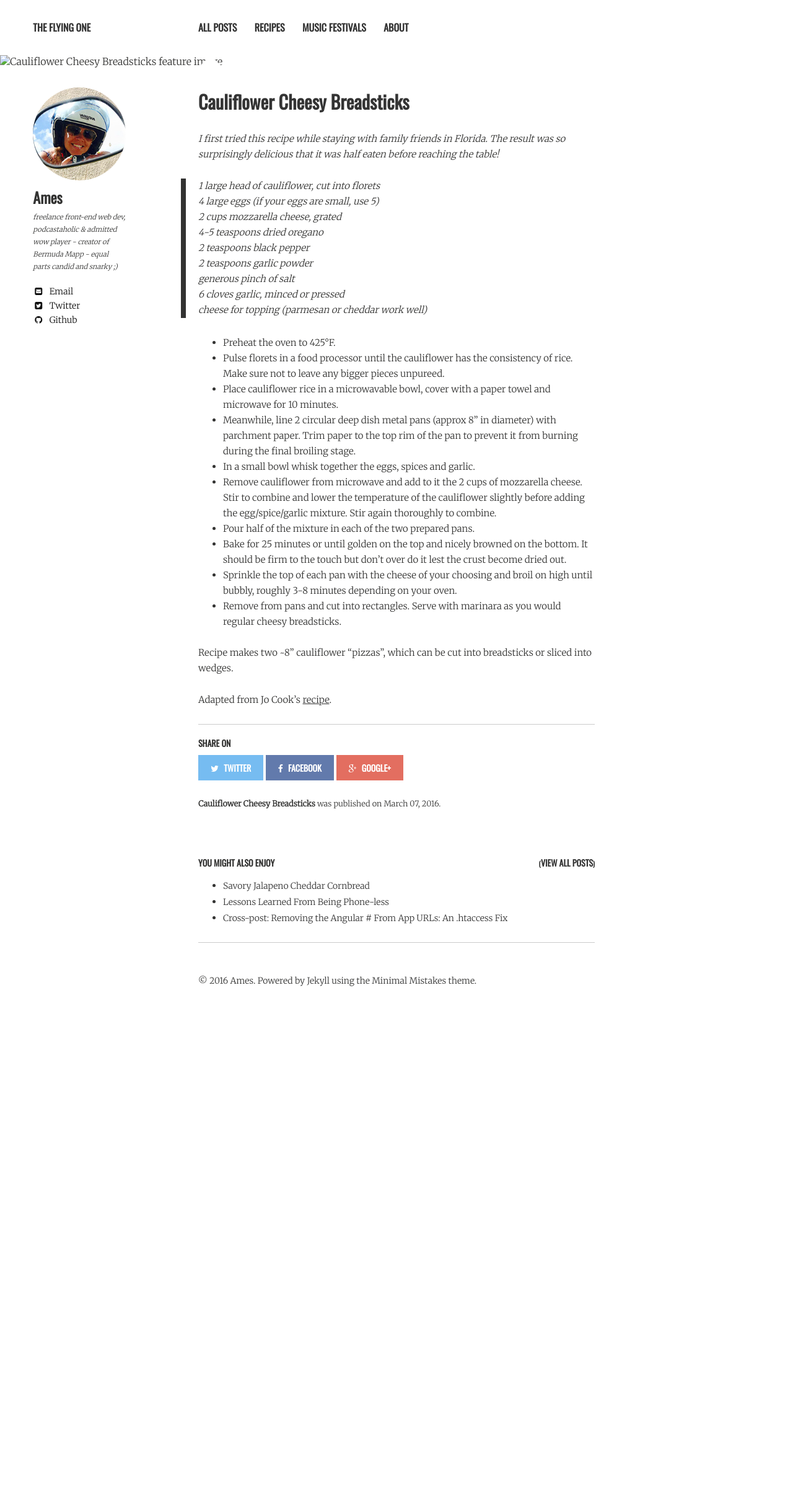
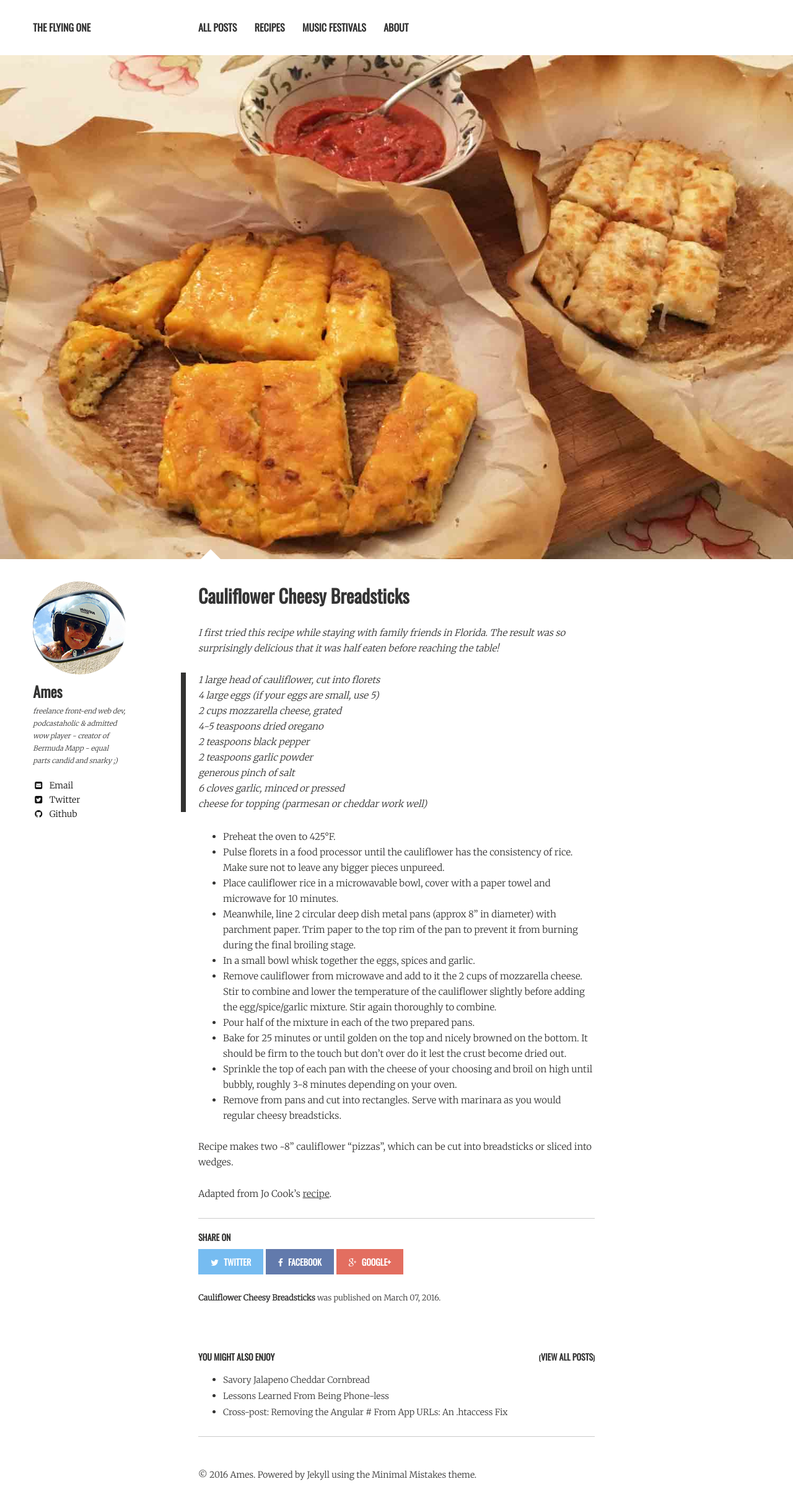
Before and after one commit to amypeniston/blog, a Jekyll site: the page built from _posts/2016-03-07-cauliflower-cheesy-breadsticks.markdown, in a window 1280 px wide. Shown: the whole page at 62% size. Built offline with Jekyll 4.4.1, drawn with Linux system fonts in a browser that asks for light colours; nearby versions of some CDN libraries; before the commit the page ends 1639 px from its top, so only the background shows below that.

Commit message:
fixed bad image url

```diff
--- a/_posts/2016-03-07-cauliflower-cheesy-breadsticks.markdown
+++ b/_posts/2016-03-07-cauliflower-cheesy-breadsticks.markdown
@@ -6,7 +6,7 @@ categories:
 excerpt: You'll think it's pizza dough...but it's actually cauliflower!
 tags: [cauliflower, savory, cheese, appetizer, baking]
 image:
-  feature: 2015/10/cauliflower-cheesy-breadsticks.jpg
+  feature: 2016/03/cauliflower-cheesy-breadsticks.jpg
 ---
 
 *I first tried this recipe while staying with family friends in Florida. The result was so surprisingly delicious that it was half eaten before reaching the table!*
```
